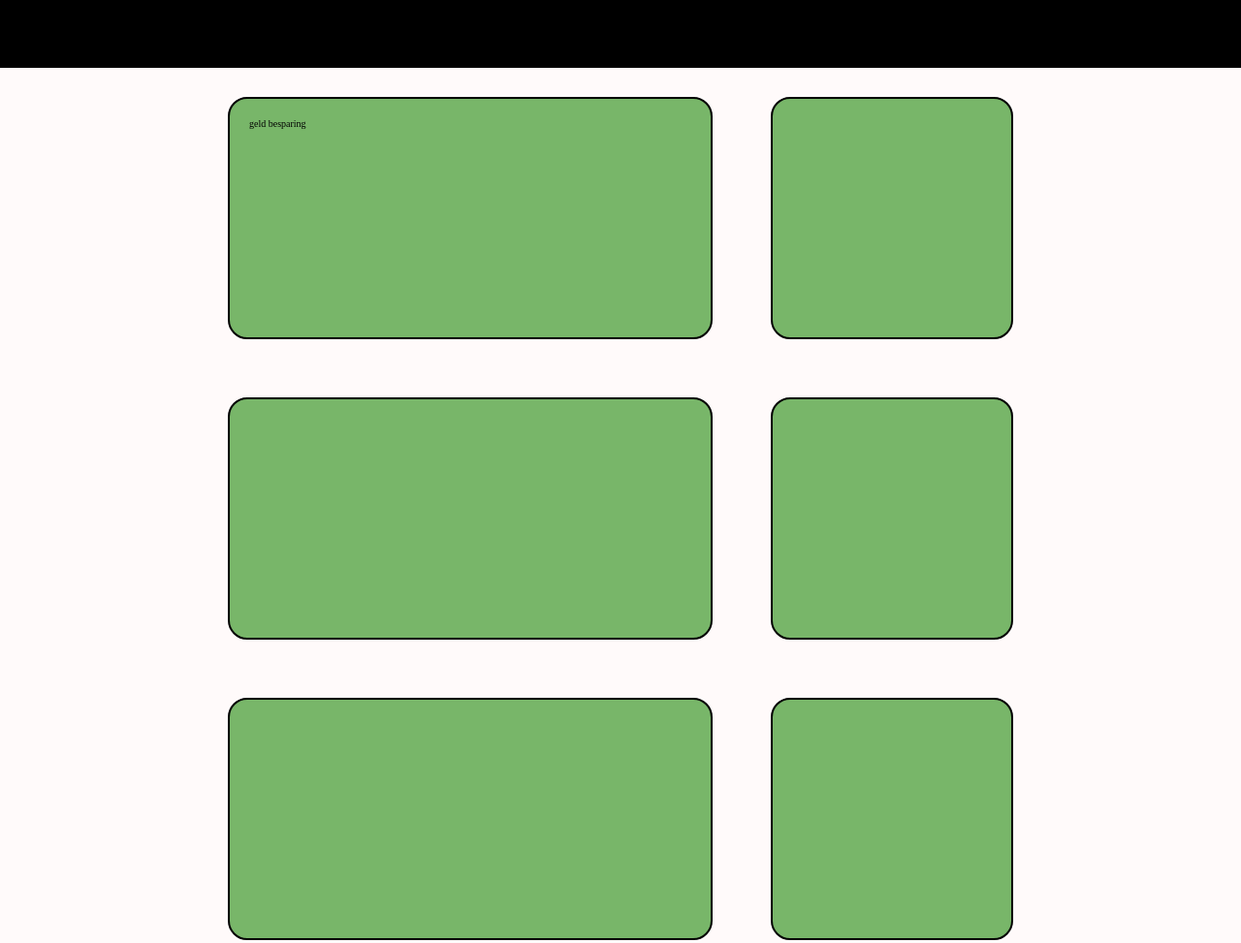
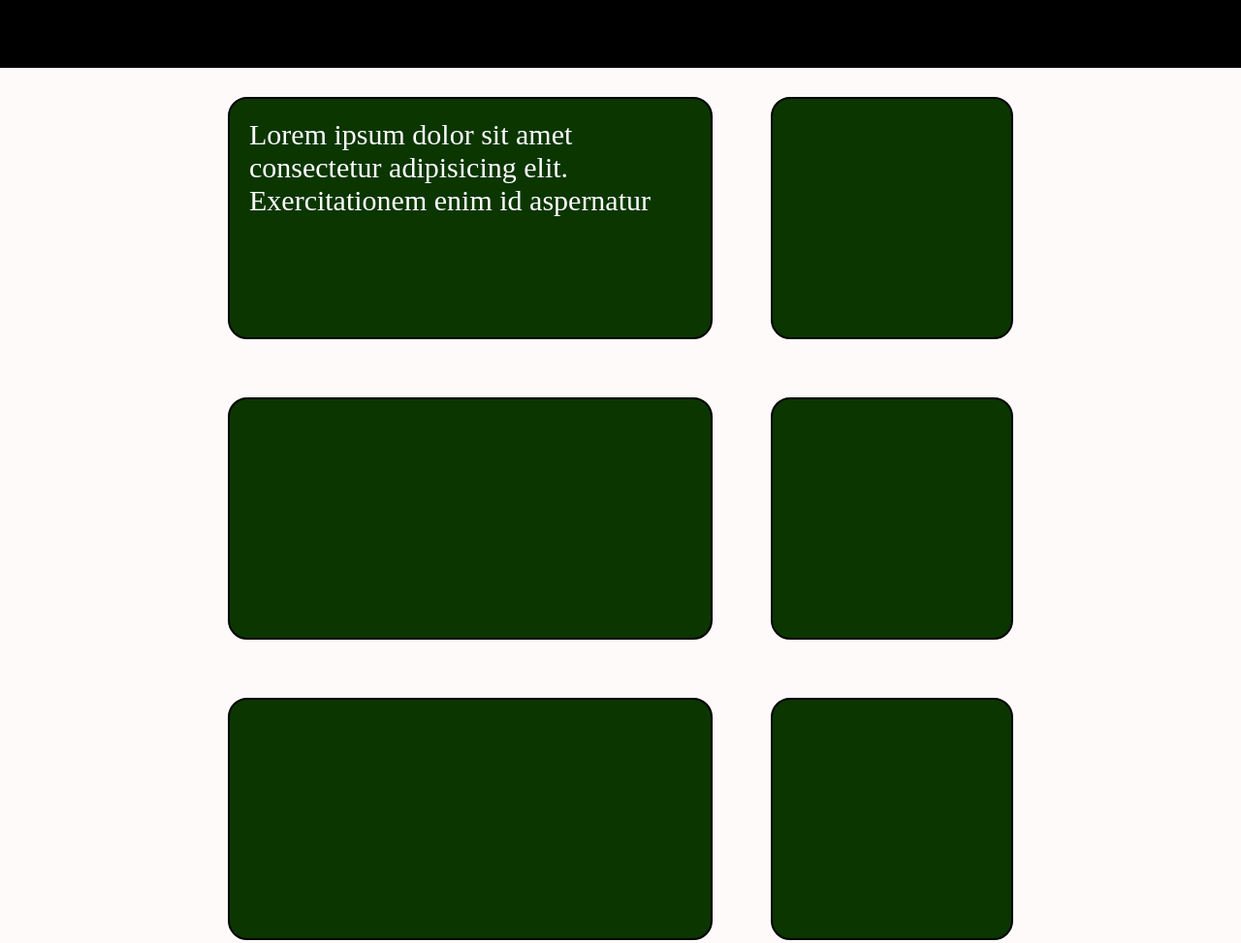
Before and after one commit to Jacobwj04/BO-dashboard-, a plain HTML site: page dashboard/index.html in a window 1280 px wide. Shown: the top 973 px of the page at 97% size. Drawn offline with Linux system fonts and the light colour scheme.

Commit message:
nieuwe kleuren

```diff
--- a/dashboard/index.html
+++ b/dashboard/index.html
@@ -11,7 +11,7 @@
     <header></header>
 
     <section class="widget2 widget">
-        <p>geld besparing</p>
+        <p>Lorem ipsum dolor sit amet consectetur adipisicing elit. Exercitationem enim id aspernatur</p>
     </section>
     <section class="widget1 widget">
 
--- a/dashboard/style.css
+++ b/dashboard/style.css
@@ -26,7 +26,7 @@ header{
     margin: 3rem;
     padding: 2rem;
     border-radius: 2rem;
-    background: rgb(120, 182, 105);
+    background: rgb(11, 54, 0);
     border: black solid 2px;
 }
 
@@ -64,3 +64,9 @@ footer p{
       flex-direction: column;
     }
   }
+
+
+  p{
+      color: white;
+      font-size: 3rem;
+  }
```
